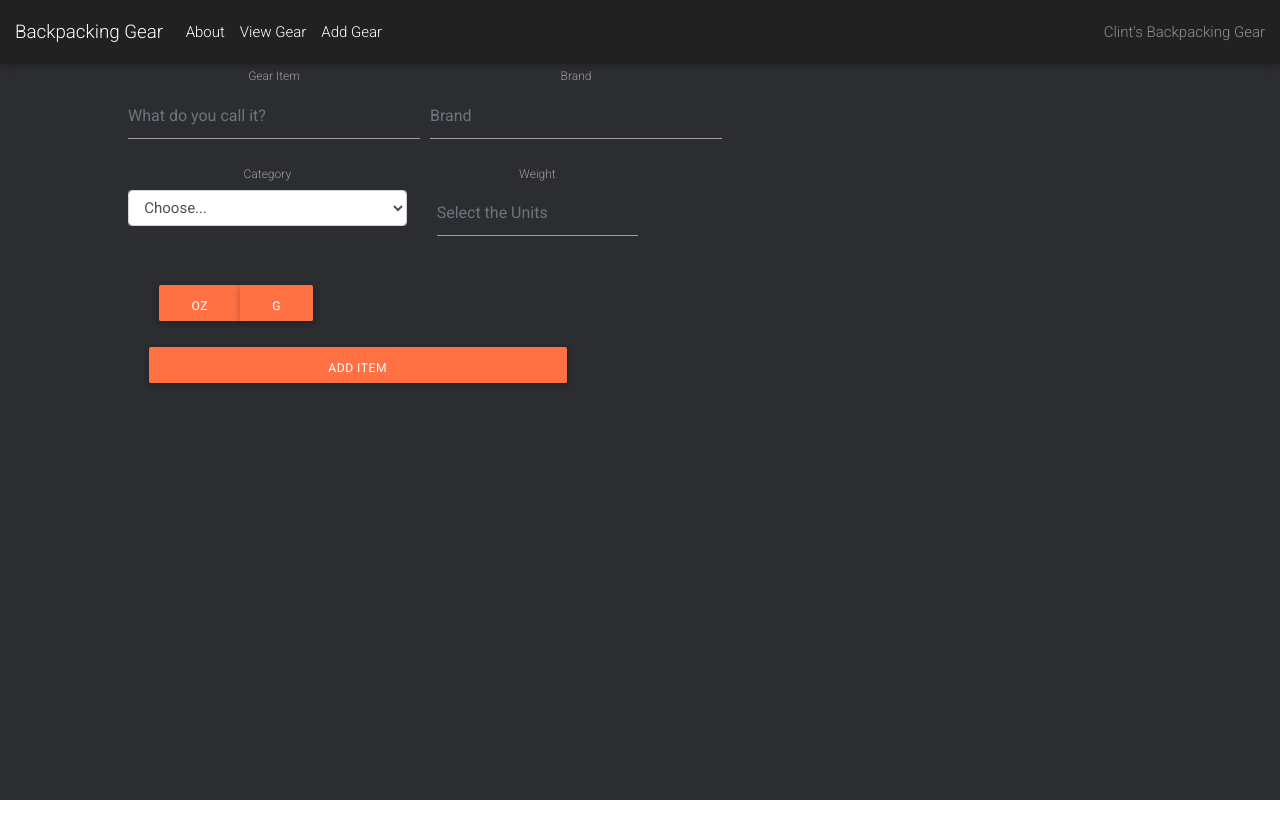
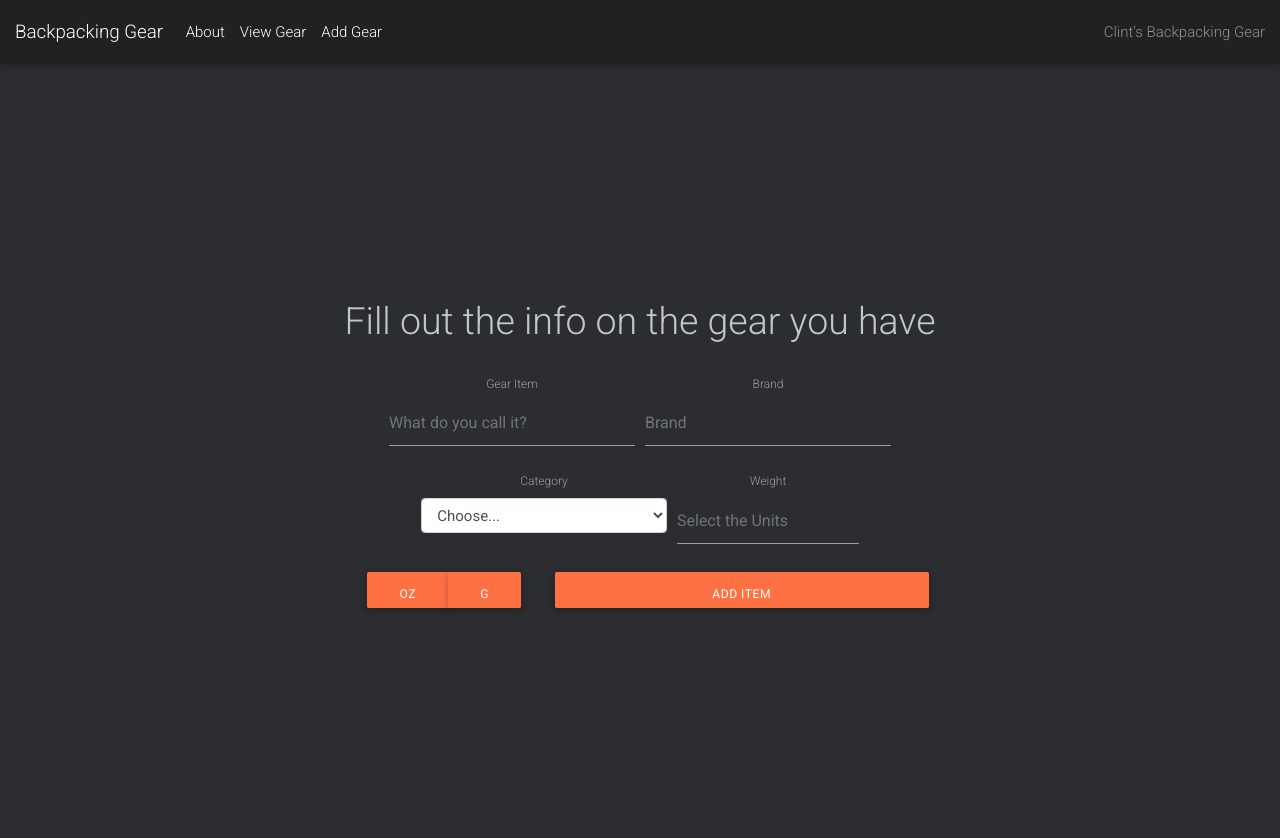
Before and after one commit to clintsearl/hiking-gear2, a React (Create React App) app: page /addgear in a window 1280 px wide. Shown: the top 838 px of the page. Before the commit the page ends 800 px from the top, so only its background shows below. Built offline with nearby package versions, Linux system fonts and the light colour scheme.

Commit message:
improved styling on the addgear page.

```diff
--- a/src/pages/About.js
+++ b/src/pages/About.js
@@ -12,6 +12,13 @@ const AllPage = styled.main`
 `
 const LeftSide= styled.div`
     padding:5%;
+
+    @media (max-width: 850px){
+        width:100vw;
+        height:auto;
+        padding:0;
+
+    }
 `
 const RightSide= styled.div`
     padding:5vh 5vw;
@@ -36,6 +43,10 @@ const List = styled.div`
     dd{
         margin-left:25px;
     }
+    @media (max-width:850px) {
+        padding:2vh 5vw;
+    }
+
 `
 
 const bigImage = '../components/assets/path-down.jpg'
@@ -44,7 +55,7 @@ const About=()=>{
     const [isOpen, setisOpen] = useState()
     return(
         <AllPage>
-            <MDBContainer fluid>
+            <MDBContainer fluid className="p-0">
             <MDBRow>
             <MDBCol className="ml-auto">
            <LeftSide>
@@ -84,7 +95,13 @@ const About=()=>{
                 <dd><MDBIcon icon="code" className="p-2"/>
                     Total weight at the bottom
                 </dd>
-
+                <dt><MDBIcon icon="hiking" className='p-3'/>Add to pack button</dt>
+                <dd><MDBIcon icon="code" className="p-2"/>
+                    This button will help make a list of what you want to bring with you and see the total of what you want to take.
+                </dd>
+                <dd><MDBIcon icon="code" className="p-2"/>
+                    Save lists of what you took and name them. Then you can pull up lists for short hikes or long as well as summer or fall.
+                </dd>
             </dl>
             </List>
             </MDBRow>
--- a/src/pages/AddGear.js
+++ b/src/pages/AddGear.js
@@ -6,20 +6,19 @@ import { MDBContainer, MDBRow, MDBCol } from 'mdbreact';
 const AllPage= styled.main`
   color:#bec8c9;
   width:100vw;
+  height:100vh;
   display:flex;
   text-align:center;
+  justify-content: center;
+  align-items: center;
   flex-direction:column;
-  justify-content: space-around;
-  align-content: center;
-  padding-left:10vw;
-
-    & form{
+    .form-row{
       display:flex;
-      flex-direction:column;
       justify-content:center;
-
-      max-width:70vw;
-
+      width:60vw;
+    }
+    h1{
+      padding-bottom:20px;
     }
  `
 
@@ -74,8 +73,8 @@ handleSubmit= async (e)=>{
 
     return (
        <AllPage>
-
-        <form onSubmit= {this.handleSubmit} style={{flexGrow:1}}>
+         <h1>Fill out the info on the gear you have</h1>
+        <form onSubmit= {this.handleSubmit}>
             <div className="form-row">
                 <div className="form-group col-md-4">
                     <label HTMLfor="gearName">Gear Item</label>
@@ -86,7 +85,7 @@ handleSubmit= async (e)=>{
       <input type="text" className="form-control" name="brand" placeholder="Brand" value={this.state.brand} onChange={this.handleChange} />
     </div>
   </div>
-  <div className="form row">
+  <div className="form-row">
 
     <div className="form-group col-md-4">
       <label HTMLfor="category">Category</label>
@@ -105,19 +104,17 @@ handleSubmit= async (e)=>{
         <input type="number" step="0.01" className="form-control" name="weight" placeholder="Select the Units" value={this.state.value} onChange={this.handleChange}/>
     </div>
     </div>
+    <div className="form-row">
     <div className="form-group col-md-3">
     <div className="btn-group mr-2" role="group" aria-label="First group">
     {/* <button type="button" className="btn btn-secondary" value= "lb" onClick={e =>this.setState({units: e.target.value})} name="units">lb</button> */}
     <button type="button" className="btn btn-deep-orange darken-2y" value= "oz" onClick={this.handleChange} name="units">oz</button>
     <button type="button" className="btn btn-deep-orange darken-2" value= "g" onClick={this.handleChange} name="units">g</button>
     </div>
-
-
-
-
   </div>
   <div className="form-group col-md-6">
   <button type="submit" className="btn btn-deep-orange darken-2 " style={{justifyContent:'center', width:"100%"}}>Add Item</button>
+      </div>
   </div>
 </form>
 
```
